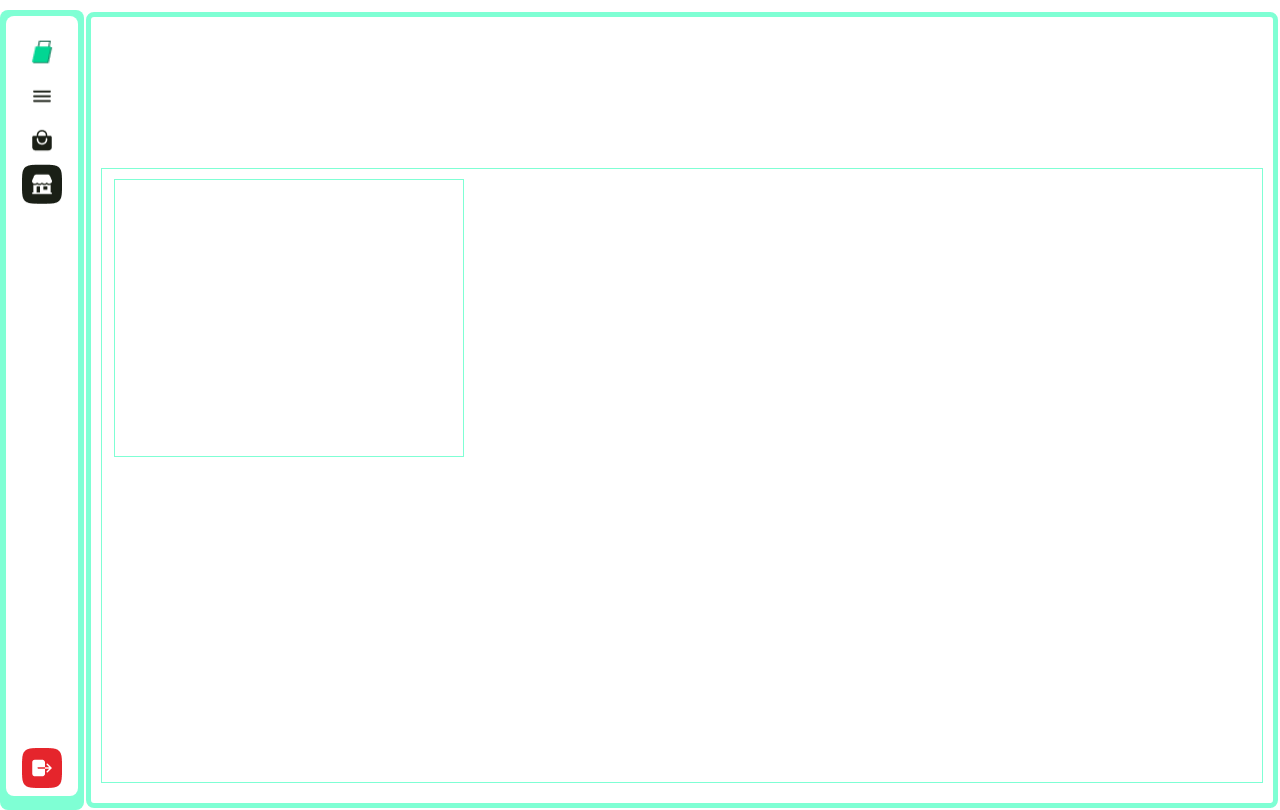
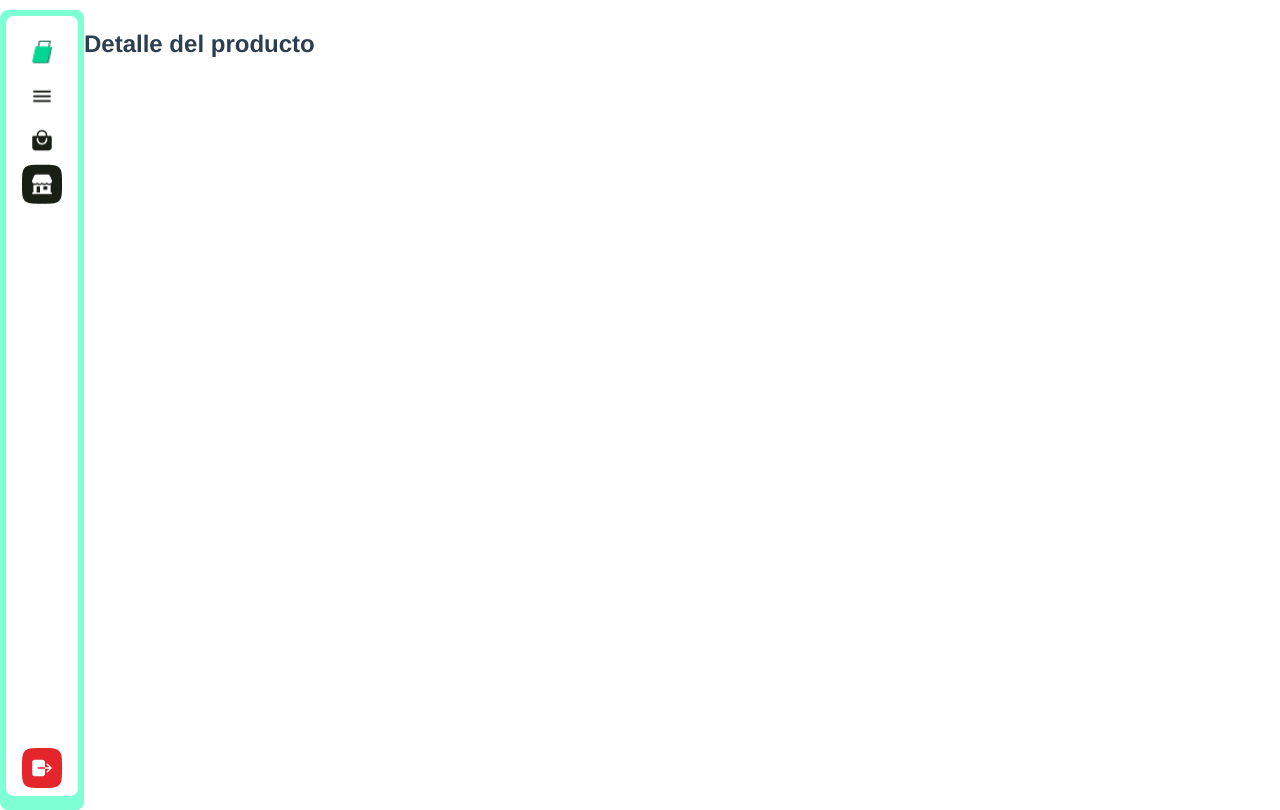
Before and after one commit to slotito/front-sabados3, a Vue app: page /#/detalle in a window 1280 px wide. Built offline with nearby package versions, Linux system fonts and the light colour scheme.

Commit message:
clase 16_09

```diff
--- a/package.json
+++ b/package.json
@@ -9,7 +9,8 @@
   },
   "dependencies": {
     "core-js": "^3.8.3",
-    "vue": "^3.2.13"
+    "vue": "^3.2.13",
+    "vue-router": "^4.2.4"
   },
   "devDependencies": {
     "@babel/core": "^7.22.11",
--- a/src/App.vue
+++ b/src/App.vue
@@ -1,19 +1,20 @@
 <template>
   <div class="containerPpal">
     <NavegadorVue />
-    <ContenidoVue />
+    <router-view />
+
   </div>
 </template>
 
 <script>
-import ContenidoVue from './components/ContenidoVue.vue'
 import NavegadorVue from './components/NavegadorVue.vue'
+
 
 export default {
   name: 'App',
   components: {
-    ContenidoVue,
     NavegadorVue
+
   }
 }
 </script>
--- a/src/components/NavegadorVue.vue
+++ b/src/components/NavegadorVue.vue
@@ -4,8 +4,15 @@
 
     <div class="navegador__content">
       <div class="navegador__sub">
-        <img class= "Nav-Item" src="../assets/navegadorVue/Logo.png" alt="Logo" />
-        <img class= "Nav-Item" src="../assets/navegadorVue/Menu-Icon.png" alt="Logo" />
+        <div>
+            <img class="Nav-Item" src="../assets/navegadorVue/Logo.png" alt="Logo" />
+            <router-link to="/carrito">
+                <img class= "Nav-Item" src="../assets/navegadorVue/Menu-Icon.png" alt="Logo" />
+            </router-link>
+        </div>
+
+
+
         <img class= "Nav-Item" src="../assets/navegadorVue/Nav-Link.png" alt="Logo" />
         <img class= "Nav-Item" src="../assets/navegadorVue/Nav-Link2.png" alt="Logo" />
       </div>
--- /dev/null
+++ b/src/pages/CarritoVue.vue
@@ -0,0 +1,3 @@
+<template>
+    <h1>el carrito</h1>
+</template>
--- /dev/null
+++ b/src/pages/DetalleProducto.vue
@@ -0,0 +1,3 @@
+<template>
+    <h2>Detalle del producto</h2>
+</template>
--- /dev/null
+++ b/src/pages/PageError.vue
@@ -0,0 +1,4 @@
+<template>
+    <H1>No hay contenido para mostrar</H1>
+    <router-link to="/">Volver a la página principal</router-link>
+</template>
```
Also changed, not shown: src/main.js (+38 -1 lines), 1 other file (tests, documents, lock files or other folders).
